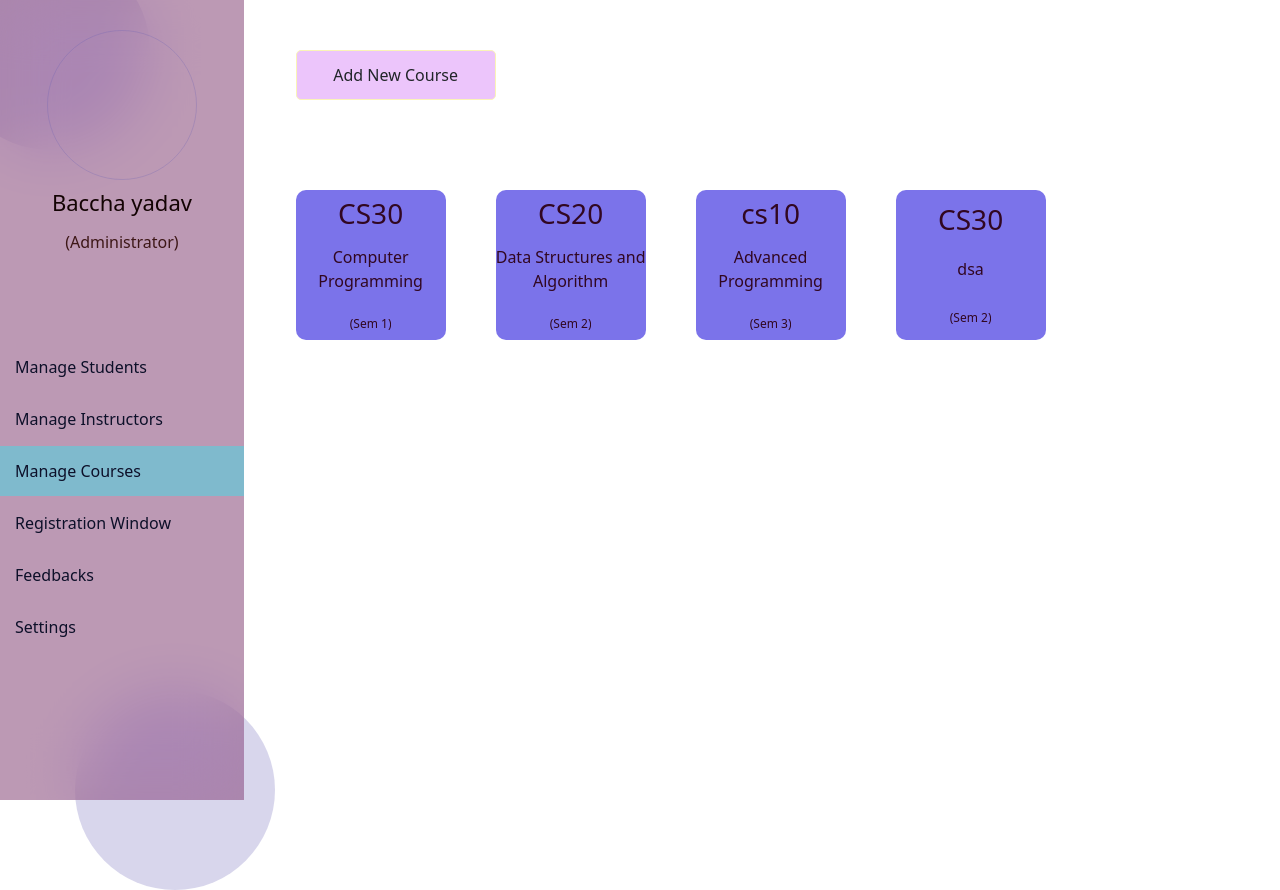
After one commit to adityamittl/Evaluation-MIS, a Django app: template templates/course.html in a window 1280 px wide. The commit adds this page. Run offline with Django 4.2, Linux system fonts and the light colour scheme; the template is opened without the code that fills it: values that come from a table or form of the project are taken from there, others are empty; data comes from the database, SQL or seed files in the repository; parts of the project's set-up code (start-up, migrations or seed data) failed here and were passed over.

Commit message:
Updated new Course update into the system

```diff
--- a/static/admin.css
+++ b/static/admin.css
@@ -231,7 +231,7 @@ color: #F9F9F9
     margin-top: 20px;
 }
 
-.basicDetails input{
+.basicDetails input,select{
     width: 180px;
     height: 30px;
     padding-left: 10px;
--- a/stem/admin.py
+++ b/stem/admin.py
@@ -4,3 +4,4 @@ from .models import *
 admin.site.register(branches)
 admin.site.register(studentProfile)
 admin.site.register(loginMode)
+admin.site.register(Subject)
--- a/stem/urls.py
+++ b/stem/urls.py
@@ -5,5 +5,8 @@ urlpatterns = [
     path('',administrator),
     path('fetchstudent', fetchStudent),
     path('instructor', manageInstructor),
-    path('duplicateEID', duplicateEID)
+    path('duplicateEID', duplicateEID),
+    path('course', manageCourse),
+    path('course/edit/<str:cid>',editCourse),
+    path('registrationSetup',registrationSetup)
 ]
--- /dev/null
+++ b/templates/course.html
@@ -0,0 +1,276 @@
+<!DOCTYPE html>
+<html lang="en">
+
+<head>
+    <meta charset="UTF-8">
+    <meta http-equiv="X-UA-Compatible" content="IE=edge">
+    <meta name="viewport" content="width=device-width, initial-scale=1.0">
+    <title>Admin</title>
+    <link rel="stylesheet" href="/static/admin.css">
+    <script src="/static/admin.js"></script>
+    <link href="https://cdn.jsdelivr.net/npm/bootstrap@5.0.2/dist/css/bootstrap.min.css" rel="stylesheet"
+        integrity="sha384-EVSTQN3/azprG1Anm3QDgpJLIm9Nao0Yz1ztcQTwFspd3yD65VohhpuuCOmLASjC" crossorigin="anonymous">
+    <script src="https://cdn.jsdelivr.net/npm/bootstrap@5.0.2/dist/js/bootstrap.bundle.min.js"
+        integrity="sha384-MrcW6ZMFYlzcLA8Nl+NtUVF0sA7MsXsP1UyJoMp4YLEuNSfAP+JcXn/tWtIaxVXM"
+        crossorigin="anonymous"></script>
+</head>
+
+<body>
+    <section>
+        <!-- Left nevigatoin section to jump onto different sections -->
+        <nav>
+            <div class="avatarWrap">
+                <div class="avatar"></div>
+                <h2>Baccha yadav</h2>
+                <h3>(Administrator)</h3>
+            </div>
+            <ul class="navigation">
+                <li onclick="window.location.href = '/'">Manage Students</li>
+                <li onclick="window.location.href = '/instructor'">Manage Instructors</li>
+                <li class="active" onclick="window.href = '/course'">Manage Courses</li>
+                <li>Registration Window</li>
+                <li>Feedbacks</li>
+                <li>Settings</li>
+            </ul>
+        </nav>
+        <style>
+            ul {
+                padding: 0px;
+            }
+
+            .courses {
+                display: flex;
+                flex-direction: row;
+                flex-wrap: wraps;
+                width: 90%;
+                margin-left: 5%;
+                gap: 50px;
+                margin-top: 90px;
+            }
+
+            .gutter {
+                height: 150px;
+                width: 150px;
+                background-color: rgba(29, 15, 219, 0.579);
+                border-radius: 10px;
+                position: relative;
+                z-index: 0;
+            }
+
+            .addNewCourse {
+                display: none;
+                z-index: 3;
+            }
+
+            .gutter {
+                display: flex;
+                flex-direction: column;
+                align-items: center;
+                box-sizing: border-box;
+                text-align: center;
+                justify-content: space-evenly;
+                color: rgb(49, 7, 33);
+                overflow: hidden;
+            }
+
+            .edit {
+                position: absolute;
+                height: 60px;
+                width: 60px;
+                background-color: yellow;
+                border-radius: 50%;
+                margin-left: -190px;
+                margin-top: -190px;
+                transition: transform 1s, margin-left 0.5s, margin-top 0.5s;
+                transform-style: preserve-3d;
+            }
+
+            .gutter:hover .edit {
+                margin-left: -140px;
+                margin-top: -140px;
+            }
+
+            .edit>svg {
+                height: 20px;
+                margin-top: 30px;
+                margin-left: 20px;
+            }
+
+            .textwrap input,
+            select {
+                width: 350px !important;
+                /* height: 40px !important; */
+                padding-left: 10px;
+                box-sizing: border-box;
+                border-radius: 5px;
+                margin-left: 5px;
+            }
+
+            .textwrap label {
+                color: black;
+            }
+
+            .detailContainer {
+                margin-top: 100px;
+            }
+
+            .detailContainer>div:last-child {
+                display: block;
+            }
+
+            .overlay {
+                height: 100vh;
+                position: absolute;
+                width: 85vw;
+                background-color: rgba(19, 22, 52, 0.932);
+                left: 15vw;
+                top: 0;
+                padding-left: 100px;
+            }
+
+            #manageStudents {
+                overflow-y: scroll;
+            }
+
+            /* width */
+            ::-webkit-scrollbar {
+                width: 10px;
+            }
+
+            /* Track */
+            ::-webkit-scrollbar-track {
+                box-shadow: inset 0 0 5px rgb(94, 112, 214);
+                border-radius: 10px;
+            }
+
+            /* Handle */
+            ::-webkit-scrollbar-thumb {
+                background: rgb(35, 69, 155);
+                border-radius: 10px;
+            }
+
+            /* Handle on hover */
+            ::-webkit-scrollbar-thumb:hover {
+                background: #2f4fae;
+            }
+        </style>
+        <div id="manageStudents">
+            {% if messages %}
+            <svg xmlns="http://www.w3.org/2000/svg" style="display: none;">
+                <symbol id="success" fill="currentColor" viewBox="0 0 16 16">
+                    <path
+                        d="M16 8A8 8 0 1 1 0 8a8 8 0 0 1 16 0zm-3.97-3.03a.75.75 0 0 0-1.08.022L7.477 9.417 5.384 7.323a.75.75 0 0 0-1.06 1.06L6.97 11.03a.75.75 0 0 0 1.079-.02l3.992-4.99a.75.75 0 0 0-.01-1.05z" />
+                </symbol>
+                <symbol id="warning" fill="currentColor" viewBox="0 0 16 16">
+                    <path
+                        d="M8.982 1.566a1.13 1.13 0 0 0-1.96 0L.165 13.233c-.457.778.091 1.767.98 1.767h13.713c.889 0 1.438-.99.98-1.767L8.982 1.566zM8 5c.535 0 .954.462.9.995l-.35 3.507a.552.552 0 0 1-1.1 0L7.1 5.995A.905.905 0 0 1 8 5zm.002 6a1 1 0 1 1 0 2 1 1 0 0 1 0-2z" />
+                </symbol>
+            </svg>
+            <ul class="messages">
+                <div class="alert alert-{{ messages }} alert-warning alert-dismissible fade show" role="alert">
+                    <svg class="bi flex-shrink-0 me-2" width="24" height="24" role="img" aria-label="Success:">
+                        <use xlink:href="#{{ messages }}" />
+                    </svg>
+                    <strong>{{ message }}</strong>
+                    <button type="button" class="btn-close" data-bs-dismiss="alert" aria-label="Close"
+                        onclick="window.location.href = '/course'"></button>
+                </div>
+            </ul>
+            {% endif %}
+            <div class="enrollNewStudents"
+                onclick="document.getElementsByClassName('addNewCourse')[0].style.display = 'block'">
+                Add New Course
+            </div>
+            <div class="addNewCourse overlay">
+                <!-- Button to close the enrollment modal -->
+                <div class="close" onclick="closeResistration()"></div>
+                <h2 style="color: white; margin-top: 60px;">Introduce a new Course</h2>
+                <form class="detailContainer" method="post" enctype="multipart/form-data"
+                    onsubmit="return confirm('Do you really want to submit?');">
+                    {% csrf_token %}
+                    <form class="basicDetails" method="post">
+                        <div>
+                            <div class="textwrap">
+                                <div class="form-floating">
+                                    <input type="text" class="form-control text-uppercase" id="sid" name="sid"
+                                        placeholder="Course ID">
+                                    <label for="sid">Course ID</label>
+                                </div>
+                            </div>
+                            <div class="textwrap">
+                                <div class="form-floating">
+                                    <input type="text" class="form-control" id="sname" name="sname"
+                                        placeholder="Course Name">
+                                    <label for="sname">Course Name</label>
+                                </div>
+                            </div>
+                            <div class="textwrap">
+                                <select class="form-select" aria-label="Default select example" name="ctype" id="ctype"
+                                    style="height: 50px;">
+                                    <option value="None">Select Course Type</option>
+                                    <option value="Core">Core</option>
+                                    <option value="OE">Other Elective</option>
+                                    <option value="PE">Program Elective</option>
+                                </select>
+                            </div>
+                            <div class="textwrap">
+                                <div class="form-floating">
+                                    <input type="text" class="form-control" id="credits" name="credits"
+                                        placeholder="Credits">
+                                    <label for="credits">Credits</label>
+                                </div>
+                            </div>
+                            <div class="textwrap">
+                                <div class="form-floating">
+                                    <input type="number" class="form-control" id="offeredSem" name="offeredSem"
+                                        placeholder="Offered Sem">
+                                    <label for="offeredSem">Offered Sem</label>
+                                </div>
+                            </div>
+                            <div class="textwrap">
+                                <div class="form-floating">
+                                    <input type="number" class="form-control" id="noseats" name="noseats"
+                                        placeholder="Number of Seats">
+                                    <label for="noseats">Number of Seats</label>
+                                </div>
+                            </div>
+                        </div>
+                        <div>
+                            <button type="submit" class="btn btn-secondary">Enroll</button>
+                        </div>
+                    </form>
+                </form>
+
+            </div>
+            <div class="courses">
+                {% for course in subjects %}
+                <div class="gutter">
+                    <h3>{{course.subjectId}}</h3>
+                    <p>{{course.subjectName}}</p>
+                    <a href="/course/edit/{{course.subjectId}}" class="edit"><svg xmlns="http://www.w3.org/2000/svg"
+                            viewBox="0 0 512 512">
+                            <!--! Font Awesome Pro 6.2.0 by @fontawesome - https://fontawesome.com License - https://fontawesome.com/license (Commercial License) Copyright 2022 Fonticons, Inc. -->
+                            <path
+                                d="M362.7 19.3L314.3 67.7 444.3 197.7l48.4-48.4c25-25 25-65.5 0-90.5L453.3 19.3c-25-25-65.5-25-90.5 0zm-71 71L58.6 323.5c-10.4 10.4-18 23.3-22.2 37.4L1 481.2C-1.5 489.7 .8 498.8 7 505s15.3 8.5 23.7 6.1l120.3-35.4c14.1-4.2 27-11.8 37.4-22.2L421.7 220.3 291.7 90.3z" />
+                        </svg></a>
+                    <h7 style="font-size:12px;">(Sem {{course.offeredSem}})</h7>
+                </div>
+                {%endfor%}
+            </div>
+        </div>
+
+
+        <!-- glass morphology elements -->
+
+        <div class="circle1 circle"></div>
+        <div class="circle2 circle"></div>
+    </section>
+
+    <script>
+        function closeResistration() {
+            document.getElementsByClassName('overlay')[0].style.display = 'none';
+        }
+    </script>
+</body>
+
+</html>
```
Also changed, not shown: stem/models.py (+9 -4 lines), templates/cedit.html (added, +17 -0 lines), templates/registration.html (added, +77 -0 lines), db.sqlite3, readme.md, stem/migrations/0006_rename_remainingseats_subject_totalseats_and_more.py (added), stem/migrations/0007_alter_subject_teachers.py (added), stem/migrations/0008_sessionsubject_registrationstart_and_more.py (added).
